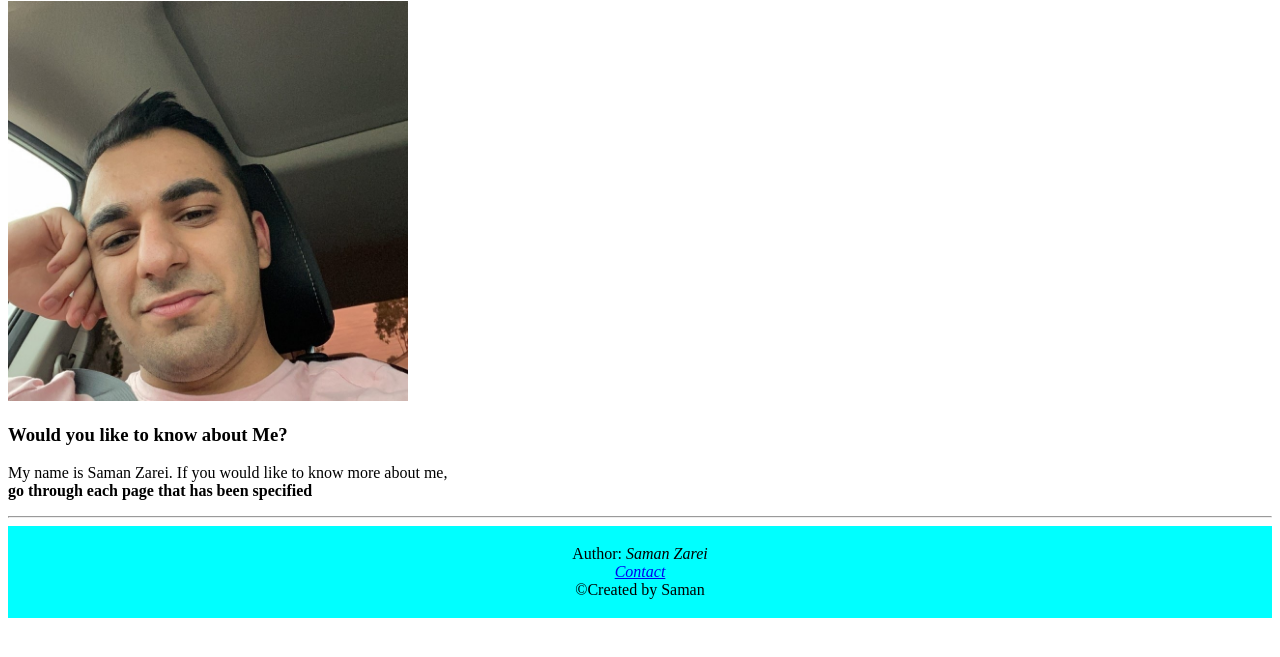
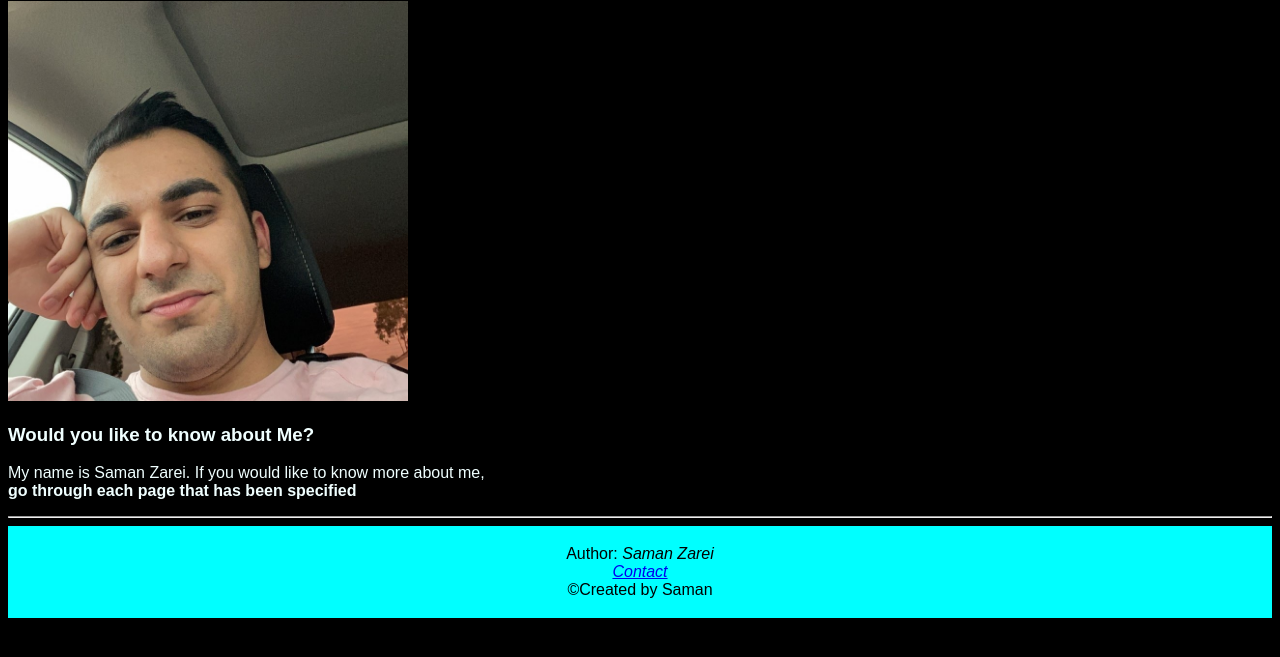
Before and after one commit to Saman9775/CSE134BHW4, a plain HTML site: page index.html in a window 1280 px wide. Shown: the part 141-798 px from the top of the page. Drawn offline with Linux system fonts and the light colour scheme.

Commit message:
justtest

```diff
--- a/index.html
+++ b/index.html
@@ -9,17 +9,7 @@
     <meta name="viewport" content="width=device-width, initial-scale=1.0">
     <title>This is home page</title>
     <link href="image/favicon.png" rel="icon"/>
-    <style>
-
-        footer{
-
-            text-align: center;
-            padding: 3px;
-            background-color: aqua;
-            color: black;
-        }
-    </style>
-
+    <link rel="stylesheet" href="stylePages/globalindex.css">
 </head>
 
 <body>
--- /dev/null
+++ b/stylePages/globalindex.css
@@ -0,0 +1,30 @@
+:root{
+    font-family: sans-serif;
+    color: azure;
+    background-color: black;
+}
+
+
+
+
+
+
+
+
+
+
+
+
+
+
+
+
+
+
+footer{
+
+    text-align: center;
+    padding: 3px;
+    background-color: aqua;
+    color: black;
+}
```
Also changed, not shown: stylePages/styleIndex.css (added).
